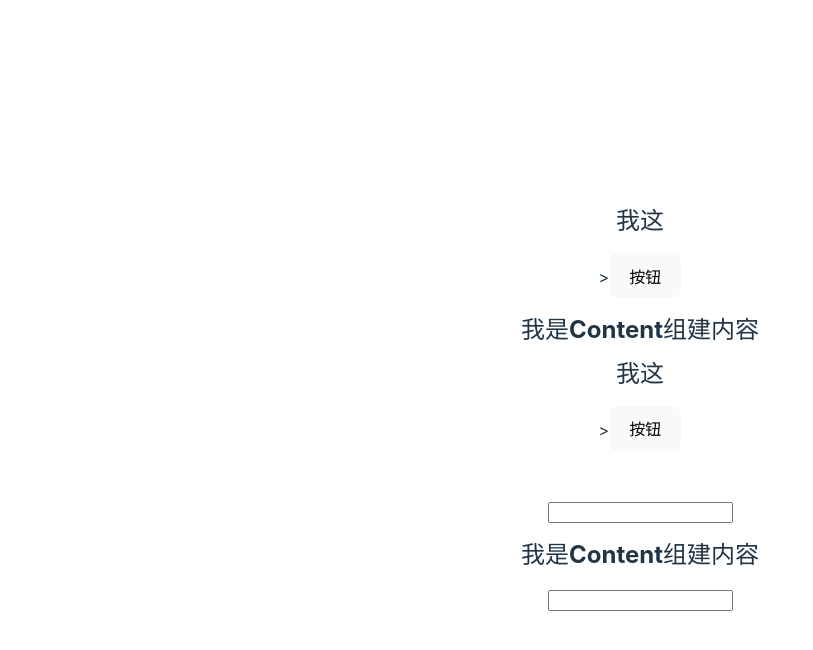
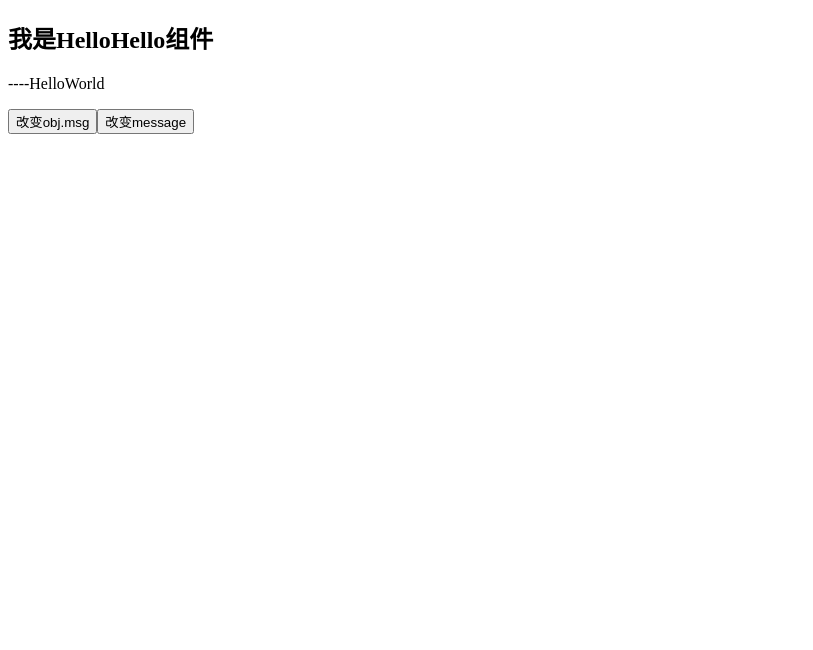
Before and after one commit to OrigamiL/vue3, a Vue app in the folder vue01/: page / in a window 1280 px wide. Shown: the top 650 px of the page, without its empty margins (0-813 px from the left). Built offline with nearby package versions, Linux system fonts and the light colour scheme.

Commit message:
8.18 commit

```diff
--- a/vue01/src/App.vue
+++ b/vue01/src/App.vue
@@ -1,20 +1,19 @@
 <template>
   <div>
-    <Content><h2>我这</h2>><button>按钮</button></Content><br><br>
-    <Content><input type="text"></Content>
+    <HomeView></HomeView>
   </div>
 </template>
 
 <script>
-import Content from "./components/Content.vue";
+import HomeView from "./components/HomeView.vue";
 export default {
   name: "App",
+  components: {HomeView},
   data() {
-    return {}
-  },
-  components: {
-    Content,
-  },
+    return {
+
+    }
+  }
 }
 </script>
 
--- a/vue01/src/components/Content.vue
+++ b/vue01/src/components/Content.vue
@@ -1,21 +1,23 @@
 <template>
   <div>
-    <div>
-      <slot></slot>
-    </div>
-    <h2>我是Content组建内容</h2>
-    <div>
-      <slot></slot><!--占位-->
-    </div>
+<!--    <HelloHello :message="message"></HelloHello>-->
+    <HelloHello :message="message"></HelloHello>
   </div>
 </template>
 
 <script>
+import HelloHello from "./HelloHello.vue";
 export default {
   name: "Content",
+  components: {HelloHello},
   data() {
     return {}
-  }
+  },
+/*  props:{
+    message:{
+      type:String,
+    }
+  }*/
 }
 </script>
 
--- /dev/null
+++ b/vue01/src/components/HelloHello.vue
@@ -0,0 +1,34 @@
+<template>
+  <div>
+    <h2>我是HelloHello组件</h2>
+<!--    <p>&#45;&#45;&#45;&#45;{{obj.message}}</p>-->
+    <p>----{{newMsg}}</p>
+  </div>
+</template>
+
+<script>
+export default {
+  name: "HelloHello",
+  data() {
+    return {
+
+    }
+  },
+/*  props:{
+    message:{
+      type:String,
+    }
+  },*/
+  inject:['message','obj'],
+//  inject:['obj'],
+  computed:{
+    newMsg(){
+      return this.message();
+    }
+  }
+}
+</script>
+
+<style scoped>
+
+</style>
--- /dev/null
+++ b/vue01/src/components/HomeView.vue
@@ -0,0 +1,38 @@
+<template>
+  <div>
+<!--    <Content :message="message"></Content>-->
+    <Content></Content>
+    <button @click="obj.message='你好'">改变obj.msg</button>
+    <button @click="message='你好啊'">改变message</button>
+  </div>
+</template>
+
+<script>
+import Content from "./Content.vue";
+export default {
+  name: "HomeView",
+  components: {Content},
+  data() {
+    return {
+      message:"HelloWorld",
+      obj:{
+        message:"HelloWorld",
+      }
+    }
+  },
+  //provide跟inject默认情况下并不是响应式的，改变父组件的值，子组件的值不会改变
+  //provide:{msg:"HelloWorld"},
+  provide(){
+    return {
+       // msg:this.message,
+       //obj:this.obj,  //响应式对象方式   传入对象时 是浅拷贝  传地址
+       // message:()=>this.message//函数返回响应式数据
+      message:() => this.message,
+    }
+  }
+}
+</script>
+
+<style scoped>
+
+</style>
--- a/vue01/src/main.js
+++ b/vue01/src/main.js
@@ -1,5 +1,5 @@
 import { createApp } from 'vue'
-import './style.css'
+//import './style.css'
 import App from './App.vue'
 
 createApp(App).mount('#app')
```
Also changed, not shown: vue01/src/components/插槽的使用.vue (added, +29 -0 lines), vue01/src/插槽的使用.vue (added, +61 -0 lines).
